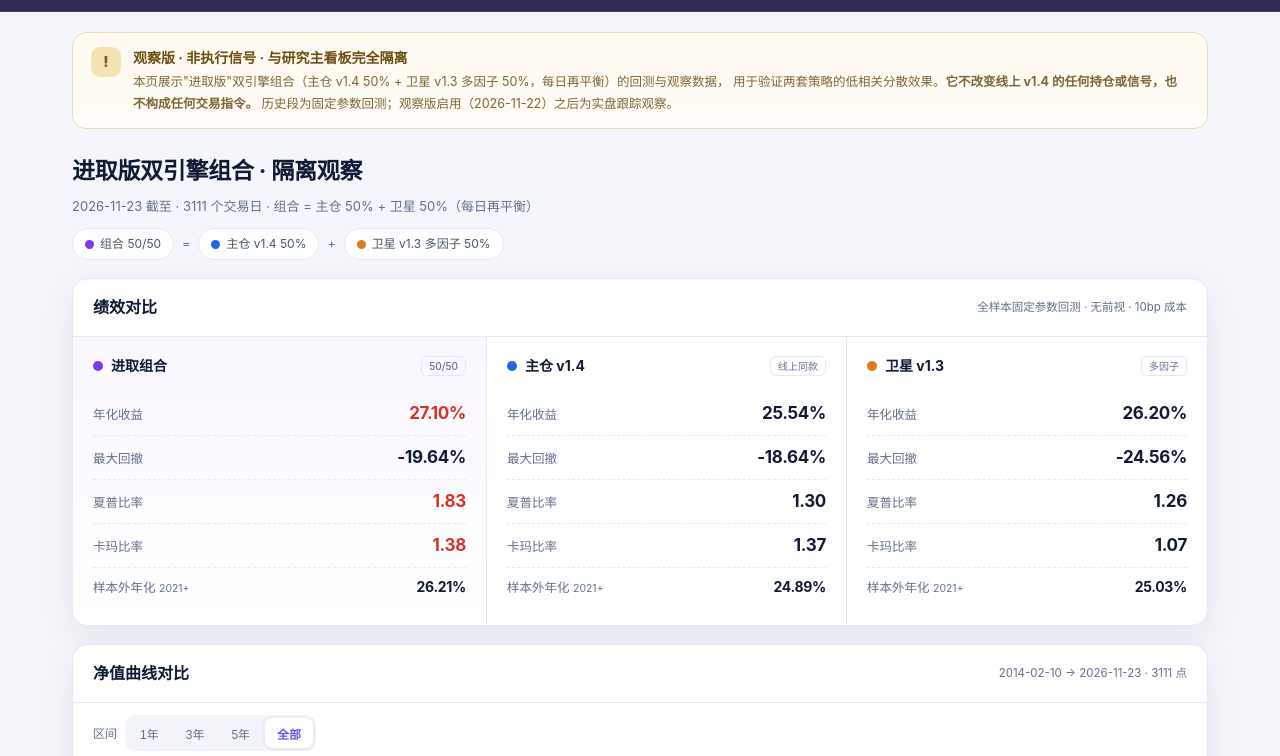
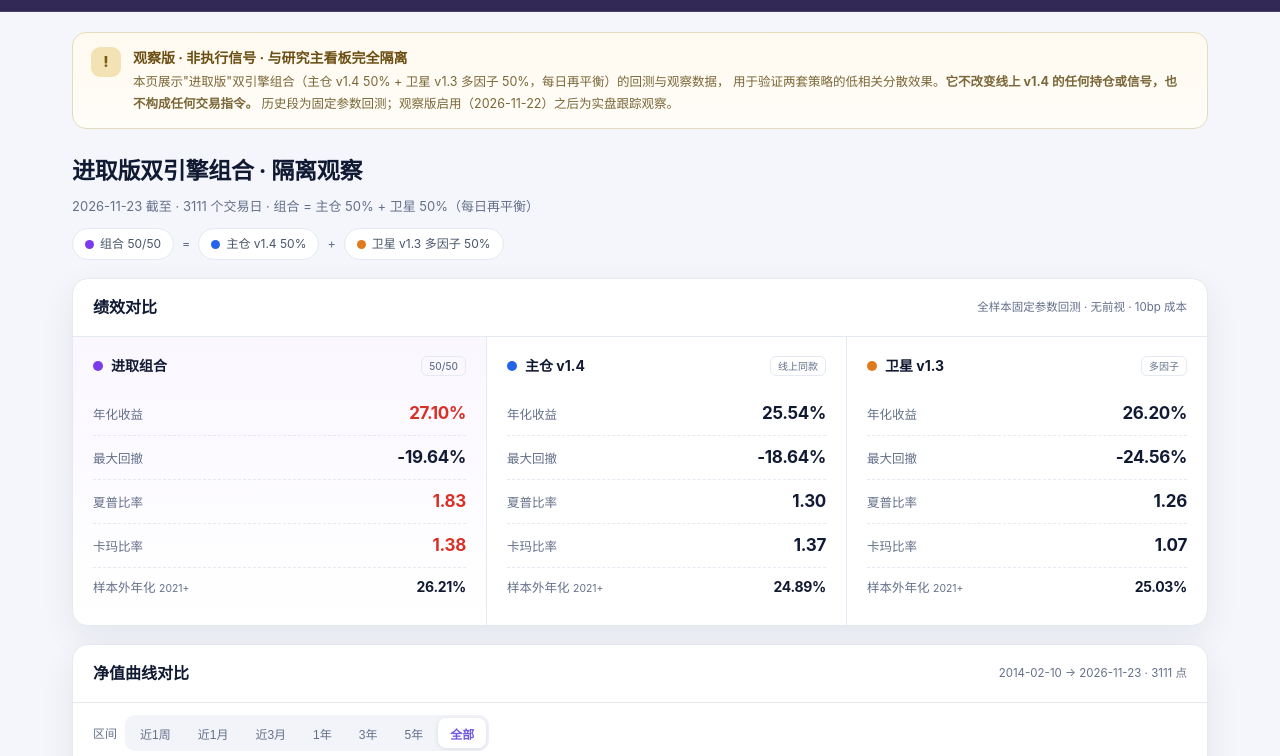
Before and after one commit to ebabao/style-rotation-nav, a plain HTML site: page observer/index.html in a window 1280 px wide. Shown: the part 43-799 px from the top of the page. Drawn offline with Linux system fonts and the light colour scheme.

Commit message:
feat(observer): 区间新增近1周/近1月/近3月 + 澄清收益标签映射 [API直推]

```diff
--- a/observer/index.html
+++ b/observer/index.html
@@ -191,8 +191,10 @@
     <div class="controls">
       <div class="control"><span class="lab">区间</span>
         <div class="segment" id="rangeSeg">
-          <button data-r="1">1年</button><button data-r="3">3年</button>
-          <button data-r="5">5年</button><button data-r="0" class="on">全部</button>
+          <button data-r="5">近1周</button><button data-r="21">近1月</button>
+          <button data-r="63">近3月</button><button data-r="252">1年</button>
+          <button data-r="756">3年</button><button data-r="1260">5年</button>
+          <button data-r="0" class="on">全部</button>
         </div>
       </div>
     </div>
@@ -291,7 +293,7 @@ function renderMetrics(){
 function sliceByRange(){
   const n=D.dates.length;
   if(!range) return {a:0, dates:D.dates, c:D.combo_nav, m:D.main_nav, s:D.sat_nav, dd:D.combo_dd};
-  const a=Math.max(0, n-range*252);
+  const a=Math.max(0, n-range);  // range 现在直接是交易日数
   return {a, dates:D.dates.slice(a), c:D.combo_nav.slice(a), m:D.main_nav.slice(a), s:D.sat_nav.slice(a), dd:D.combo_dd.slice(a)};
 }
 
```
